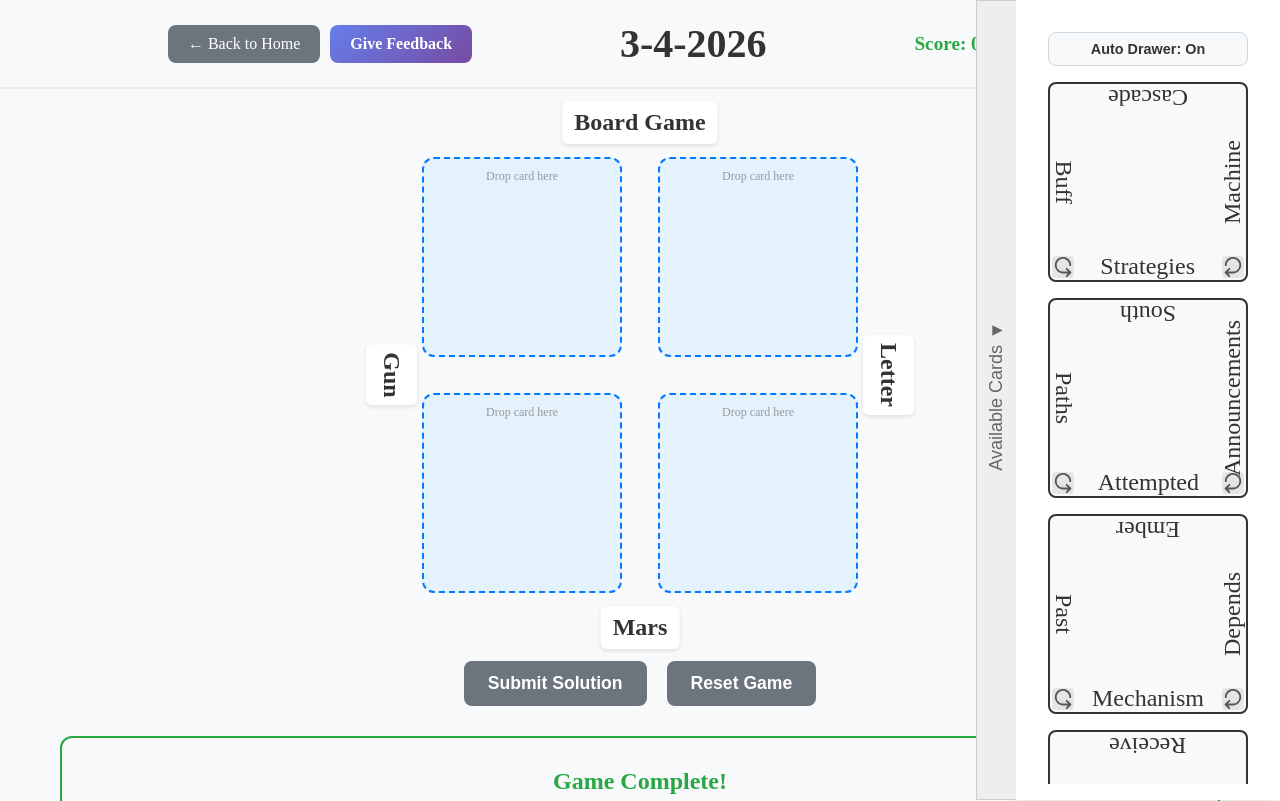
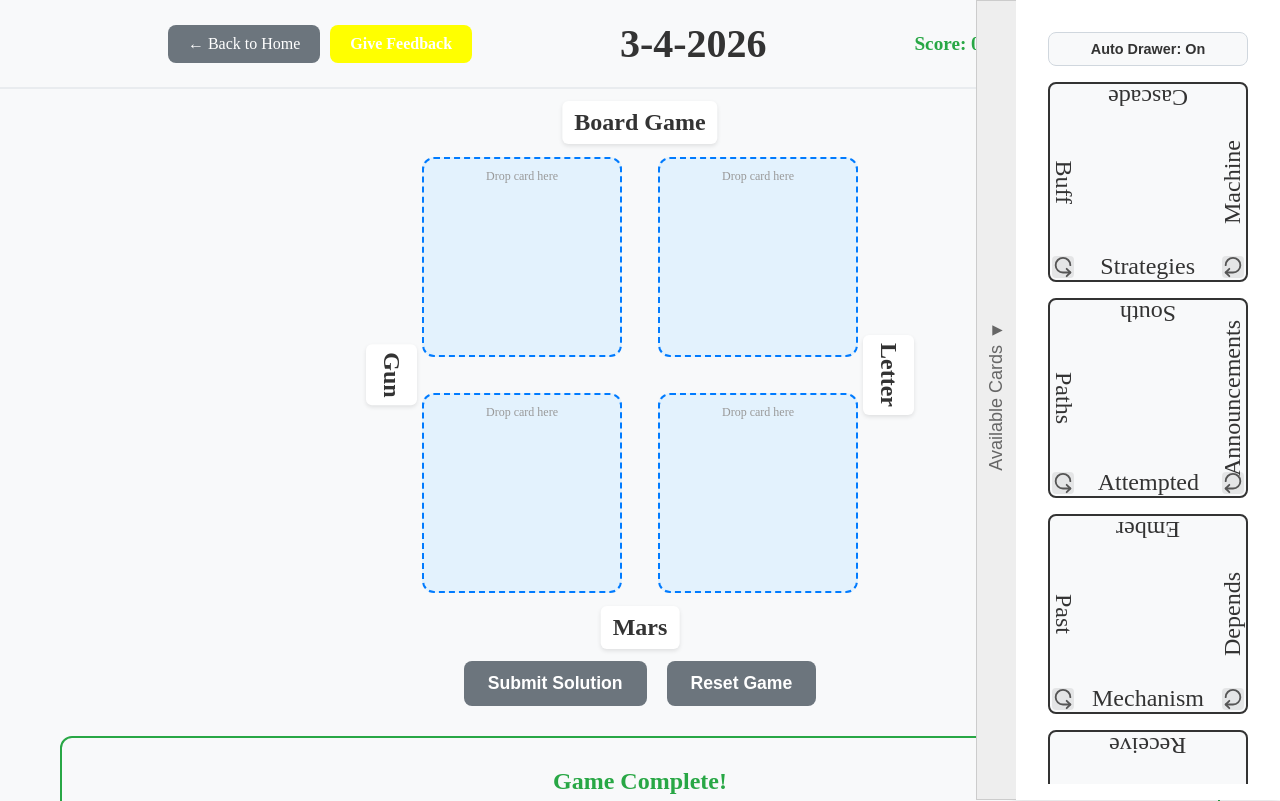
Before and after one commit to joelatwo/solo-clover, a Next.js app: page /puzzle/3-4-2026 in a window 1280 px wide. Shown: the top 801 px of the page. Built offline with nearby package versions, Linux system fonts and the light colour scheme.

Commit message:
Some work

```diff
--- a/src/components/Card.module.css
+++ b/src/components/Card.module.css
@@ -26,7 +26,7 @@
 }
 
 .card:hover {
-  border-color: var(--color-accent);
+  border-color: var(--border-color);
   box-shadow: 0 4px 8px rgba(var(--color-accent-rgb), 0.2);
 }
 
--- a/src/components/HomePage.module.css
+++ b/src/components/HomePage.module.css
@@ -1,6 +1,6 @@
 .container {
   min-height: 100vh;
-  background: var(--color-gradient);
+  background: var(--joelbackground);
   display: flex;
   align-items: center;
   justify-content: center;
@@ -17,8 +17,8 @@
 }
 
 .header {
-  background: var(--color-gradient);
-  color: white;
+  background: var(--joelbackground-header);
+  color: var(--joelbackground-font);
   padding: 60px 40px;
   text-align: center;
 }
@@ -76,8 +76,8 @@
 .ruleNumber {
   width: 50px;
   height: 50px;
-  background: var(--color-gradient);
-  color: white;
+  background: var(--joelprimary);
+  color: var(--joelprimary-text);
   border-radius: 50%;
   display: flex;
   align-items: center;
@@ -179,8 +179,8 @@
 
 .feedbackButton {
   display: inline-block;
-  background: var(--color-gradient);
-  color: white;
+  background: var(--joelprimary);
+  color: var(--joelprimary-text);
   text-decoration: none;
   font-weight: bold;
   padding: 14px 28px;
@@ -246,16 +246,6 @@
   overflow: hidden;
 }
 
-.modeCard::before {
-  content: "";
-  position: absolute;
-  top: 0;
-  left: 0;
-  right: 0;
-  height: 5px;
-  background: var(--color-gradient);
-}
-
 .modeCard:hover {
   transform: translateY(-10px);
   box-shadow: 0 20px 40px rgba(0, 0, 0, 0.15);
@@ -280,8 +270,8 @@
 
 .modeButton {
   display: inline-block;
-  background: var(--color-gradient);
-  color: white;
+  background: var(--joelprimary);
+  color: var(--joelprimary-text);
   padding: 15px 30px;
   border-radius: 50px;
   font-weight: bold;
--- a/src/components/WordPuzzleGame.module.css
+++ b/src/components/WordPuzzleGame.module.css
@@ -53,8 +53,8 @@
   display: inline-flex;
   align-items: center;
   padding: 10px 20px;
-  background: var(--color-gradient);
-  color: white;
+  background: var(--joelsecondary);
+  color: var(--joelsecondary-text);
   text-decoration: none;
   border-radius: 8px;
   font-weight: 600;
@@ -68,8 +68,8 @@
   left: 50%;
   top: calc(100% + 10px);
   transform: translateX(-50%) translateY(-4px);
-  background: var(--color-text-strong);
-  color: #fff;
+  background: var(--joelbackground);
+  color: var(--joelbackground-font);
   font-size: 0.85rem;
   line-height: 1.4;
   padding: 8px 10px;
--- a/src/pages/globals.css
+++ b/src/pages/globals.css
@@ -1,15 +1,26 @@
 :root {
   font-family: var(--font-inter), sans-serif;
 
+  --joelprimary: yellow;
+  --joelprimary-text: white;
+  --joelsecondary: yellow;
+  --joelsecondary-text: white;
+  --joelbackground: white;
+  --joelbackground-font: black;
+
+  --joelbackground-header: yellow;
+
   --background: #ffffff;
   --foreground: #171717;
+
+  /* TODO make box-shadow */
+  /* TODO make border */
 
   /* ── Color System ─────────────────────────────────────────────────────────── */
 
   /* Brand – primary gradient (blue-purple → purple) */
   --color-primary: #667eea;
   --color-secondary: #764ba2;
-  --color-gradient: linear-gradient(135deg, #667eea 0%, #764ba2 100%);
   --color-primary-rgb: 102, 126, 234;
 
   /* Accent – interactive elements, CTAs */
```
